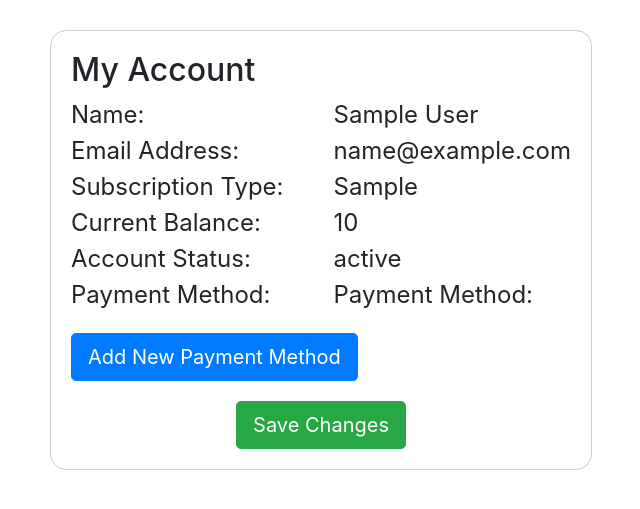
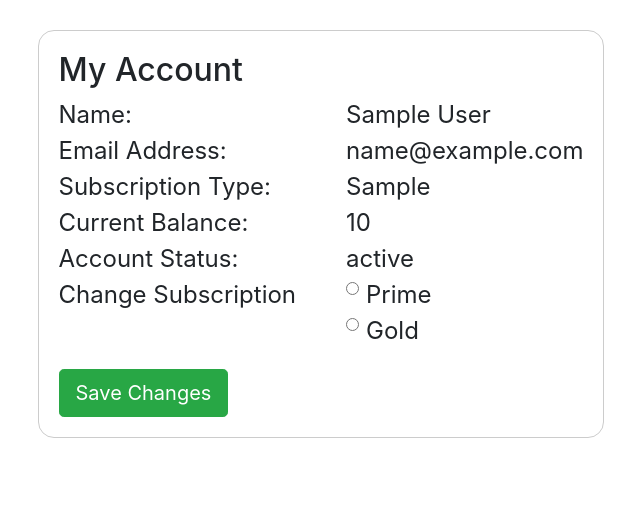
Before and after one commit to batoulyehia/COMP353-SUMMER2020, a PHP site: page /COMP353-SUMMER2020/employer/account.php in a window 1280 px wide. Shown: the part 56-565 px from the top of the page, without its empty margins (319-959 px from the left). Run offline with PHP 8.4, Linux system fonts and the light colour scheme; the visitor is signed in with stand-in values (Sample User, id 1); tables that the repository leaves empty hold one stand-in row (values such as "Sample post").

Commit message:
Employer may now upgrade/downgrade their subscription

```diff
--- a/employer/account.php
+++ b/employer/account.php
@@ -33,18 +33,26 @@
                 $user_ID = $user_ID_el[0];
             }
 
+              //get user_id
+            $subs_get = $conn->prepare("SELECT employer_membership_type FROM employer WHERE user_ID = :userID ");
+            $subs_get->bindParam(':userID', $user_ID);
+            $subs_get->execute();
+            $subs_array = $subs_get->fetchAll(PDO::FETCH_NUM);
+
+            foreach($subs_array as $sub){
+                $member = $sub[0];
+            }
+
             //get account info
-            $getAccountDetails = $conn->prepare("SELECT e.employee_membership_type, acc.balance, acc.status FROM user_account acc, employee e WHERE acc.email = :theEmail and acc.user_ID = :e_user_id AND e.user_ID" );
+            $getAccountDetails = $conn->prepare("SELECT acc.balance, acc.status FROM employer e, user_account acc WHERE acc.email = :theEmail and acc.user_ID = :e_user_id" );
             $getAccountDetails->bindParam(':theEmail', $theEmail);
             $getAccountDetails->bindParam(':e_user_id', $user_ID);
             $getAccountDetails->execute();
             $accountDetails = $getAccountDetails->fetchAll(PDO::FETCH_NUM);
 
             foreach($accountDetails as $accountDetail){
-                $subscription = $accountDetail[0];
-                $balance = $accountDetail[1];
-                $status = $accountDetail[2];
-
+                $balance = $accountDetail[0];
+                $status = $accountDetail[1];
             }
         ?>
         <nav class="navbar navbar-expand-lg navbar-light bg-light">
@@ -63,6 +71,7 @@
         </nav>
         <div style="max-width: fit-content;margin: auto; margin-top: 30px;padding: 20px; border: 1px solid #ccc;border-radius: 16px; font-size: 24px;">
             <h2>My Account</h2>
+            <form action="<?php echo htmlspecialchars($_SERVER["PHP_SELF"]);?>" method="post">
             <div style="display:flex;">
                 <div style="display: flex; flex-direction: column;margin-right: 50px;">
                     <div>Name:</div>
@@ -70,23 +79,48 @@
                     <div>Subscription Type:</div>
                     <div>Current Balance:</div>
                     <div>Account Status:</div>
-                    <div>Payment Method:</div>
+                    <div>Change Subscription</div>
                 </div>
+
                     <div style="display: flex; flex-direction: column">
                         <div><?php echo $first_name, ' ', $last_name?></div>
                         <div><?php echo $theEmail ?></div>
-                    <div><?php echo $subscription ?></div>
+                        <div><?php echo $member ?></div>
                         <div><?php echo  $balance?></div>
                         <div><?php echo $status?></div>
                         <!-- add radio button here -->
-                    <div>Payment Method:</div>
+                        <div>
+                            <div class="form-check">
+                                <input class="form-check-input" type="radio" name="subscription_type" value="prime" <?php if($member == 'prime'){ ?> checked <?php } ?> />
+                                <label class="form-check-label">
+                                    Prime
+                                </label>
+                            </div>
+                            <div class="form-check">
+                                <input class="form-check-input" type="radio" name="subscription_type" value="gold" <?php if($member == 'gold'){ ?> checked <?php } ?> />
+                                <label class="form-check-label">
+                                    Gold
+                                </label>
                             </div>
                         </div>
-            <button type="button" class="btn btn-primary btn-lg" style="margin-top: 20px">Add New Payment Method</button>
-            <br>
-            <div style="display:flex; justify-content: center;">
-                <button type="button" class="btn btn-success btn-lg" style="margin-top: 20px">Save Changes</button>
                     </div>
+
                 </div>
+
+            <button class="btn btn-success btn-lg" style="margin-top: 20px" type="submit" value="Submit" name="Submit">Save Changes</button>
+
+
+        </div>
+        </form>
+        <?php
+                if(isset($_POST['Submit'])){
+                    $changeSubscriptionType = $conn->prepare("UPDATE employer SET employer_membership_type = :subType WHERE user_ID = :userID");
+                    //may need to update the balance if person upgrades to gold
+                    $changeSubscriptionType->bindParam(':userID', $user_ID);
+                    $changeSubscriptionType->bindParam(':subType', $_POST['subscription_type']);
+                    $changeSubscriptionType->execute();
+                    header("Location: account.php");
+                }
+            ?>
     </body>
 </html>
```
Lines whose indentation alone changed are shown as unchanged.
